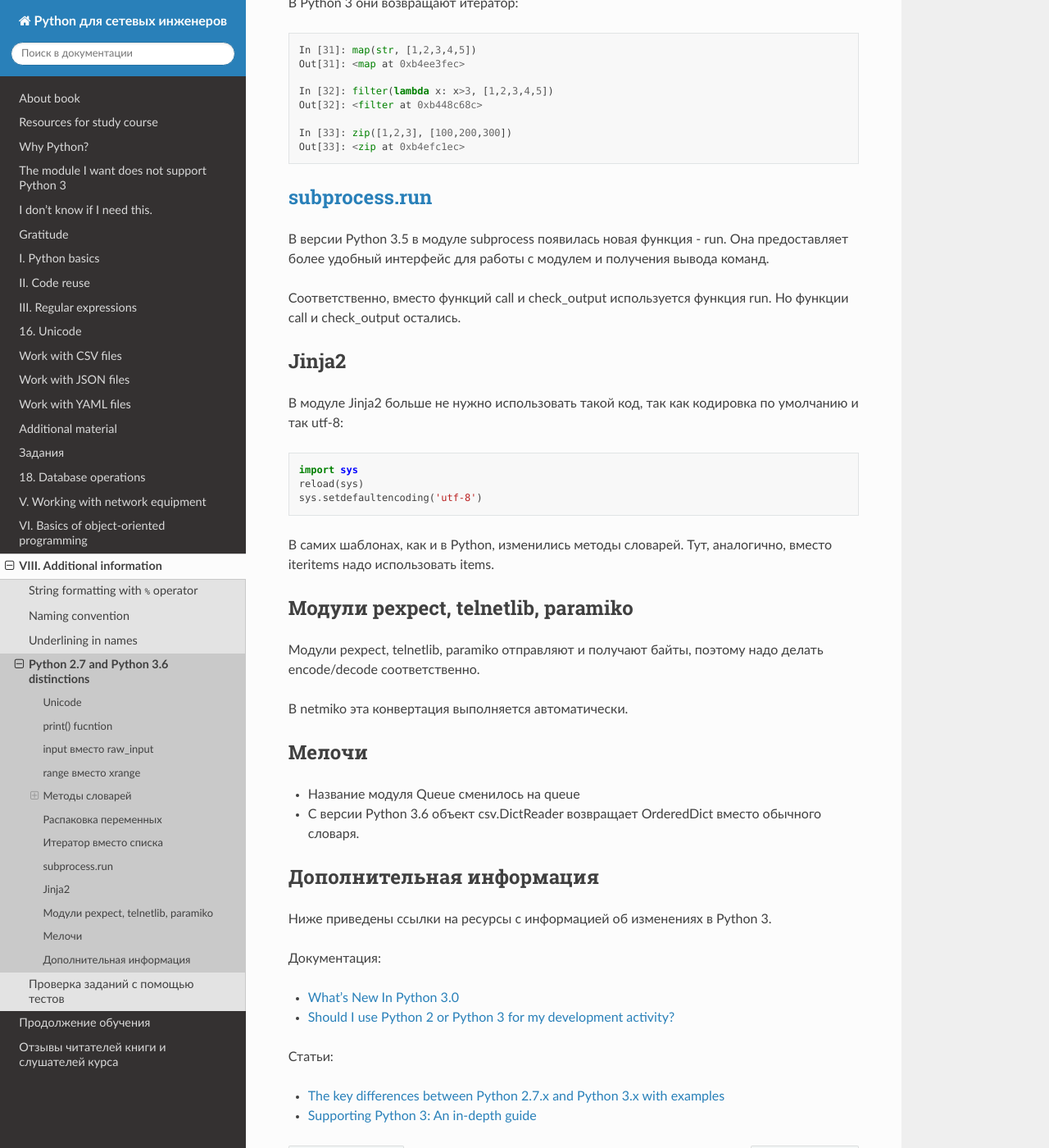
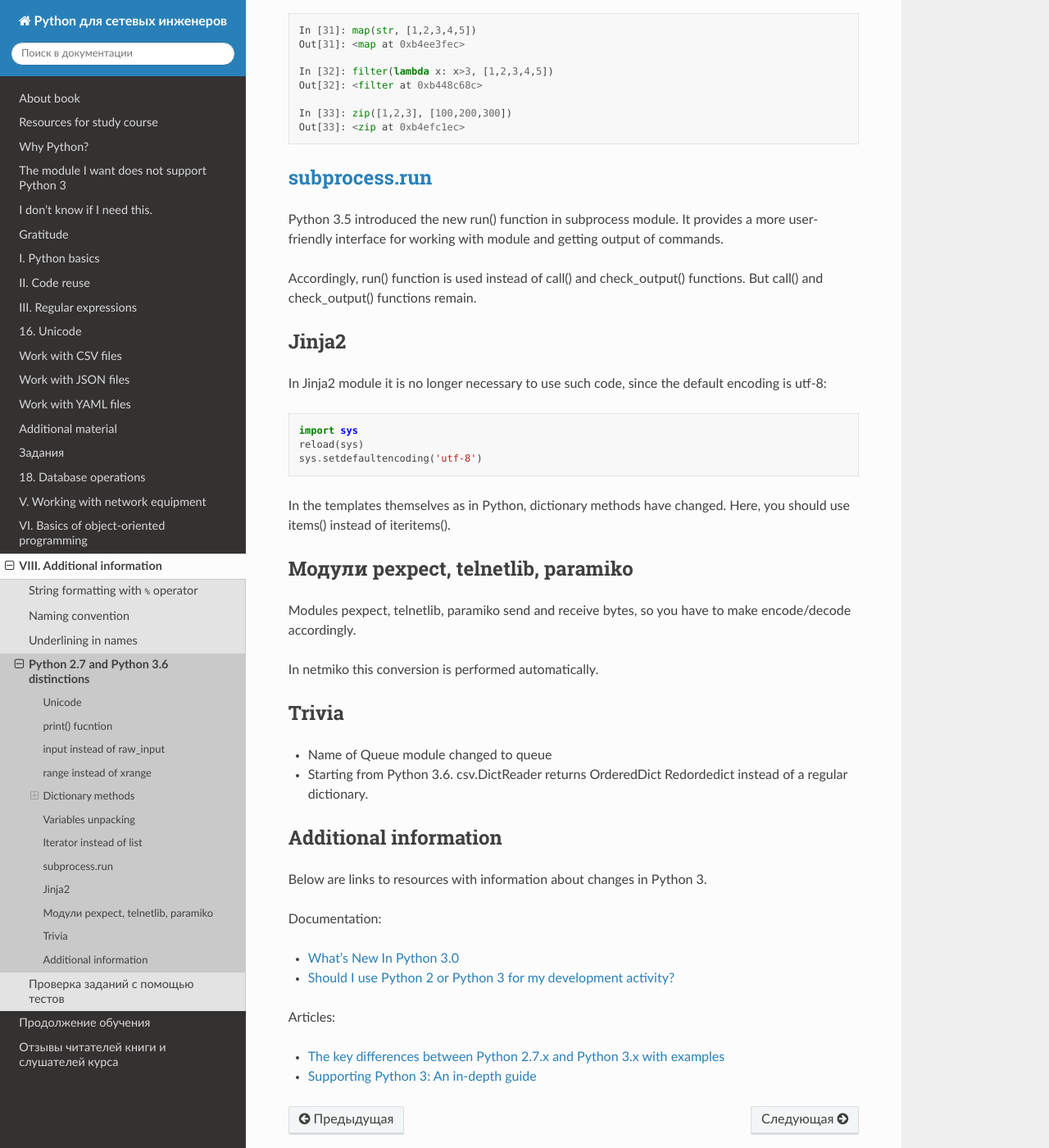
Before and after one commit to Aidar5/nattoeng, a Sphinx documentation site: the page built from docs/source/book/additional_info/py2_vs_py3.rst, in a window 1280 px wide and 1400 px high, scrolled down 3870 px. Shown: the whole window at 82% size. Built offline with Sphinx 7.4.7 and the Read the Docs theme 2.0.0, drawn with Linux system fonts in a browser that asks for light colours; pages that are not in the unit, such as notebooks, are missing from menus; some of the changed text lies outside the part shown.

Commit message:
Update py2_vs_py3.rst

```diff
--- a/docs/source/book/additional_info/py2_vs_py3.rst
+++ b/docs/source/book/additional_info/py2_vs_py3.rst
@@ -57,11 +57,10 @@ In Python 3, using Python 2.7 syntax will result in an error:
               ^
     SyntaxError: Missing parentheses in call to 'print'
 
-`input вместо raw_input <../05_basic_scripts/2_user_input.html>`__
+`input instead of raw_input <../05_basic_scripts/2_user_input.html>`__
 ~~~~~~~~~~~~~~~~~~~~~~~~~~~~~~~~~~~~~~~~~~~~~~~~~~~~~~~~~~~~~~~~~
 
-В Python 2.7 для получения информации от пользователя в виде строки
-использовалась функция raw_input:
+In Python 2.7, raw_input() function was used to get information from user as a string:
 
 .. code:: python
 
@@ -71,7 +70,7 @@ In Python 3, using Python 2.7 syntax will result in an error:
     In [11]: number
     Out[11]: '55'
 
-В Python 3 используется input:
+Python 3 uses *input*:
 
 .. code:: python
 
@@ -81,15 +80,15 @@ In Python 3, using Python 2.7 syntax will result in an error:
     In [13]: number
     Out[13]: '55'
 
-`range вместо xrange <../10_useful_functions/range.html>`__
+`range instead of xrange <../10_useful_functions/range.html>`__
 ~~~~~~~~~~~~~~~~~~~~~~~~~~~~~~~~~~~~~~~~~~~~~~~~~~~~~~~~~
 
-В Python 2.7 были две функции
+Python 2.7 had two functions
 
-* range - возвращает список
-* xrange - возвращает итератор
+* range - returns list
+* xrange - returns iterator
 
-Пример range и xrange в Python 2.7:
+Example range() and xrange() in Python 2.7:
 
 .. code:: python
 
@@ -102,7 +101,7 @@ In Python 3, using Python 2.7 syntax will result in an error:
     In [16]: list(xrange(5))
     Out[16]: [0, 1, 2, 3, 4]
 
-В Python 3 есть только функция range, и она возвращает итератор:
+Python 3 has only a range() function and it returns an iterator:
 
 .. code:: python
 
@@ -112,25 +111,22 @@ In Python 3, using Python 2.7 syntax will result in an error:
     In [18]: list(range(5))
     Out[18]: [0, 1, 2, 3, 4]
 
-`Методы словарей <../04_data_structures/6a_dict_methods.html>`__
+`Dictionary methods <../04_data_structures/6a_dict_methods.html>`__
 ~~~~~~~~~~~~~~~~~~~~~~~~~~~~~~~~~~~~~~~~~~~~~~~~~~~~~~~~~~~~~~
 
-Несколько изменений произошло в методах словарей.
+Several changes have occurred in dictionary methods.
 
 dict.keys(), values(), items()
 ^^^^^^^^^^^^^^^^^^^^^^^^^^^^^^
 
-Методы keys(), values(), items() в Python 3 возвращают "views" вместо
-списков. Особенность view заключается в том, что они меняются вместе с
-изменением словаря. И фактически они лишь дают способ посмотреть на
-соответствующие объекты, но не создают их копию.
+Methods keys(), values(), items() in Python 3 return "views " instead of lists. The peculiarity of view is that they change with the change of dictionary. And in fact, they just give you a way to look at corresponding objects but they don’t make a copy of them.
 
-В Python 3 нет методов:
+Python 3 has no methods:
 
 * viewitems, viewkeys, viewvalues
 * iteritems, iterkeys, itervalues
 
-Для сравнения, методы словаря в Python 2.7:
+For comparison, dictionary methods in Python 2.7:
 
 .. code:: python
 
@@ -141,7 +137,7 @@ dict.keys(), values(), items()
         d.copy       d.has_key    d.iterkeys   d.pop        d.update     d.viewkeys
         d.fromkeys   d.items      d.itervalues d.popitem    d.values     d.viewvalues
 
-И в Python 3:
+And in Python 3:
 
 .. code:: python
 
@@ -152,11 +148,10 @@ dict.keys(), values(), items()
                copy()       items()      popitem()    values()
                fromkeys()   keys()       setdefault()
 
-`Распаковка переменных <../08_python_basic_examples/variable_unpacking.html>`__
+`Variables unpacking <../08_python_basic_examples/variable_unpacking.html>`__
 ~~~~~~~~~~~~~~~~~~~~~~~~~~~~~~~~~~~~~~~~~~~~~~~~~~~~~~~~~~~~~~~~~~~~~~~~~~~~~
 
-В Python 3 появилась возможность использовать ``*`` при распаковке
-переменных:
+In Python 3 it is possible to use ``*`` when unpacking variables:
 
 .. code:: python
 
@@ -171,7 +166,7 @@ dict.keys(), values(), items()
     In [26]: c
     Out[26]: 5
 
-В Python 2.7 этот синтаксис не поддерживается:
+Python 2.7 does not support this syntax:
 
 .. code:: python
 
@@ -181,10 +176,10 @@ dict.keys(), values(), items()
            ^
     SyntaxError: invalid syntax
 
-`Итератор вместо списка <../10_useful_functions/>`__
+`Iterator instead of list <../10_useful_functions/>`__
 ~~~~~~~~~~~~~~~~~~~~~~~~~~~~~~~~~~~~~~~~~~~~~~~~~~~~~~~~~~~~~
 
-В Python 2.7 map, filter и zip возвращали список:
+In Python 2.7 map, filter and zip returned a list:
 
 .. code:: python
 
@@ -197,7 +192,7 @@ dict.keys(), values(), items()
     In [30]: zip([1,2,3], [100,200,300])
     Out[30]: [(1, 100), (2, 200), (3, 300)]
 
-В Python 3 они возвращают итератор:
+In Python 3, they return an iterator:
 
 .. code:: python
 
@@ -213,18 +208,14 @@ dict.keys(), values(), items()
 `subprocess.run <../12_useful_modules/subprocess.html>`__
 ~~~~~~~~~~~~~~~~~~~~~~~~~~~~~~~~~~~~~~~~~~~~~~~~~~~~~~~
 
-В версии Python 3.5 в модуле subprocess появилась новая функция - run.
-Она предоставляет более удобный интерфейс для работы с модулем и
-получения вывода команд.
+Python 3.5 introduced the new run() function in subprocess module. It provides a more user-friendly interface for working with module and getting output of commands.
 
-Соответственно, вместо функций call и check\_output используется функция
-run. Но функции call и check\_output остались.
+Accordingly, run() function is used instead of call() and check\_output() functions. But call() and check\_output() functions remain.
 
 Jinja2
 ~~~~~~
 
-В модуле Jinja2 больше не нужно использовать такой код, так как
-кодировка по умолчанию и так utf-8:
+In Jinja2 module it is no longer necessary to use such code, since the default encoding is utf-8:
 
 .. code:: python
 
@@ -232,37 +223,35 @@ Jinja2
     reload(sys)
     sys.setdefaultencoding('utf-8')
 
-В самих шаблонах, как и в Python, изменились методы словарей. Тут,
-аналогично, вместо iteritems надо использовать items.
+In the templates themselves as in Python, dictionary methods have changed. Here, you should use items() instead of iteritems().
 
 Модули pexpect, telnetlib, paramiko
 ~~~~~~~~~~~~~~~~~~~~~~~~~~~~~~~~~~~
 
-Модули pexpect, telnetlib, paramiko отправляют и получают байты, поэтому
-надо делать encode/decode соответственно.
+Modules pexpect, telnetlib, paramiko send and receive bytes, so you have to make encode/decode accordingly.
 
-В netmiko эта конвертация выполняется автоматически.
+In netmiko this conversion is performed automatically.
 
-Мелочи
+Trivia
 ~~~~~~
 
--  Название модуля Queue сменилось на queue
--  С версии Python 3.6 объект csv.DictReader возвращает OrderedDict
-   вместо обычного словаря.
+-  Name of Queue module changed to queue
+-  Starting from Python 3.6. csv.DictReader returns OrderedDict
+   Redordedict instead of a regular dictionary.
 
-Дополнительная информация
+Additional information
 ~~~~~~~~~~~~~~~~~~~~~~~~~
 
-Ниже приведены ссылки на ресурсы с информацией об изменениях в Python 3.
+Below are links to resources with information about changes in Python 3.
 
-Документация:
+Documentation:
 
 -  `What’s New In Python
    3.0 <https://docs.python.org/3.0/whatsnew/3.0.html>`__
 -  `Should I use Python 2 or Python 3 for my development
    activity? <https://wiki.python.org/moin/Python2orPython3>`__
 
-Статьи:
+Articles:
 
 -  `The key differences between Python 2.7.x and Python 3.x with
    examples <http://sebastianraschka.com/Articles/2014_python_2_3_key_diff.html>`__
```
